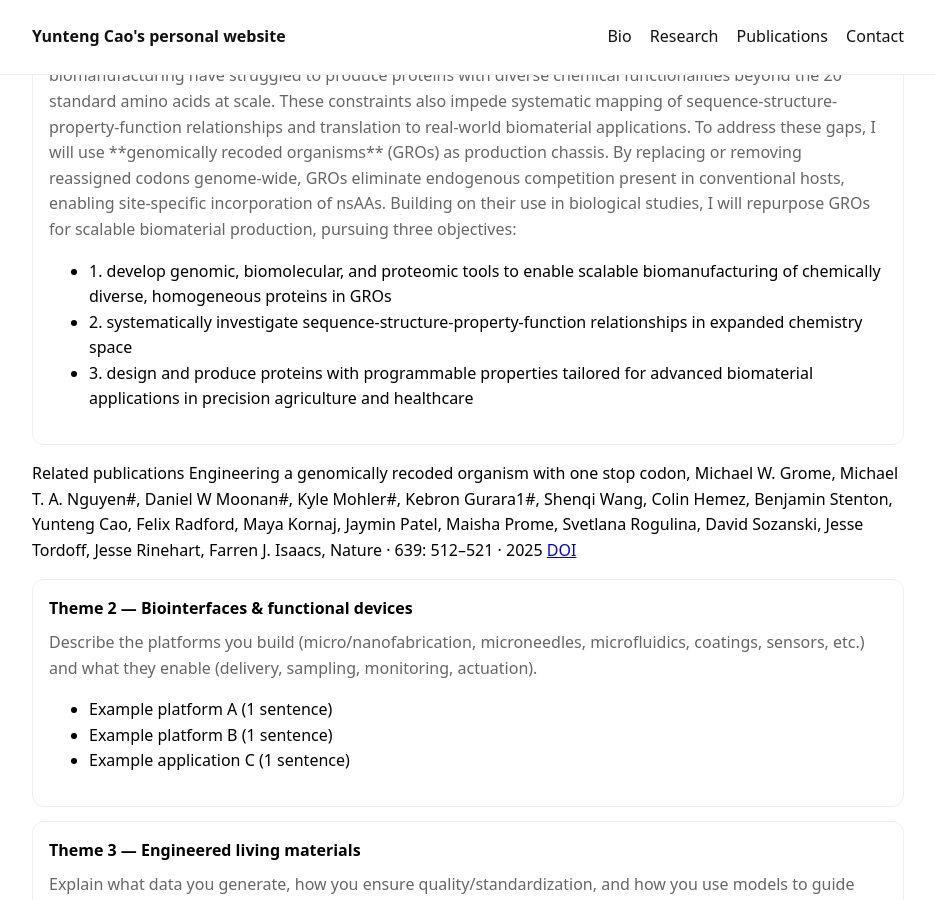
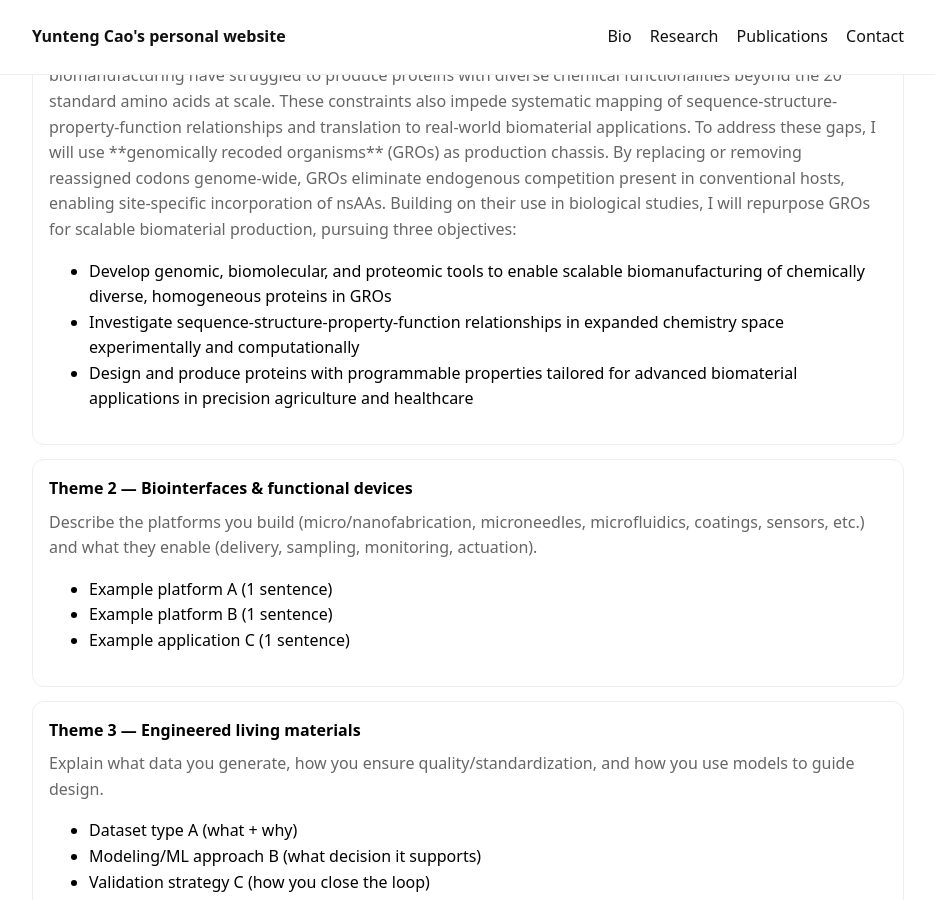
Before and after one commit to Yunteng-Cao/yunteng-cao.github.io, a Jekyll site: the page built from research/index.md, in a window 1280 px wide and 900 px high, scrolled down 806 px. Shown: the whole window, without its empty margins (172-1107 px from the left). Built offline with Jekyll 4.4.1, drawn with Linux system fonts in a browser that asks for light colours.

Commit message:
Update index.md

```diff
--- a/research/index.md
+++ b/research/index.md
@@ -20,16 +20,11 @@
     Proteins (e.g., silk fibroin, spidroin) hold great promise as versatile biomaterials due to their unique chemistry and structural diversity. Yet our ability to rationally design and produce high-performance, programmable proteins with tunable and expanded chemistries remains limited. Top-down material processing approaches inevitably introduce heterogeneity, while bottom-up strategies such as chemical synthesis and conventional biomanufacturing have struggled to produce proteins with diverse chemical functionalities beyond the 20 standard amino acids at scale. These constraints also impede systematic mapping of sequence-structure-property-function relationships and translation to real-world biomaterial applications. To address these gaps, I will use **genomically recoded organisms** (GROs) as production chassis. By replacing or removing reassigned codons genome-wide, GROs eliminate endogenous competition present in conventional hosts, enabling site-specific incorporation of nsAAs. Building on their use in biological studies, I will repurpose GROs for scalable biomaterial production, pursuing three objectives:
   </p>
   <ul>
-    <li>1. develop genomic, biomolecular, and proteomic tools to enable scalable biomanufacturing of chemically diverse, homogeneous proteins in GROs</li>
-    <li>2. systematically investigate sequence-structure-property-function relationships in expanded chemistry space </li>
-    <li>3. design and produce proteins with programmable properties tailored for advanced biomaterial applications in precision agriculture and healthcare</li>
+    <li>Develop genomic, biomolecular, and proteomic tools to enable scalable biomanufacturing of chemically diverse, homogeneous proteins in GROs</li>
+    <li>Investigate sequence-structure-property-function relationships in expanded chemistry space experimentally and computationally</li>
+    <li>Design and produce proteins with programmable properties tailored for advanced biomaterial applications in precision agriculture and healthcare</li>
   </ul>
 </div>
-
-Related publications
-Engineering a genomically recoded organism with one stop codon, Michael W. Grome, Michael T. A. Nguyen#, Daniel W Moonan#, Kyle Mohler#, Kebron Gurara1#, Shenqi Wang, Colin Hemez, Benjamin Stenton, Yunteng Cao, Felix Radford, Maya Kornaj, Jaymin Patel, Maisha Prome, Svetlana Rogulina, David Sozanski, Jesse Tordoff, Jesse Rinehart, Farren J. Isaacs, Nature · 639: 512–521 · 2025 [DOI](https://www.nature.com/articles/s41586-024-08501-x)
-
-
 
 <div class="card">
   <strong>Theme 2 — Biointerfaces & functional devices</strong>
```
